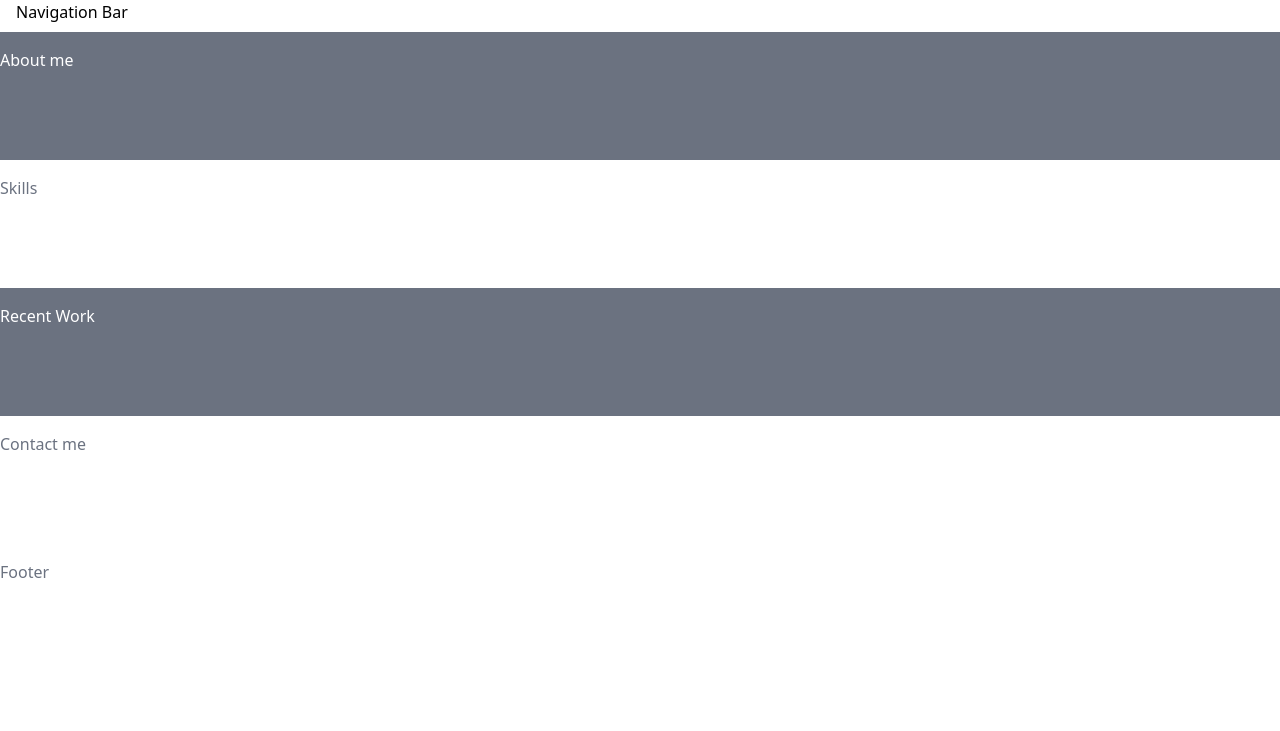
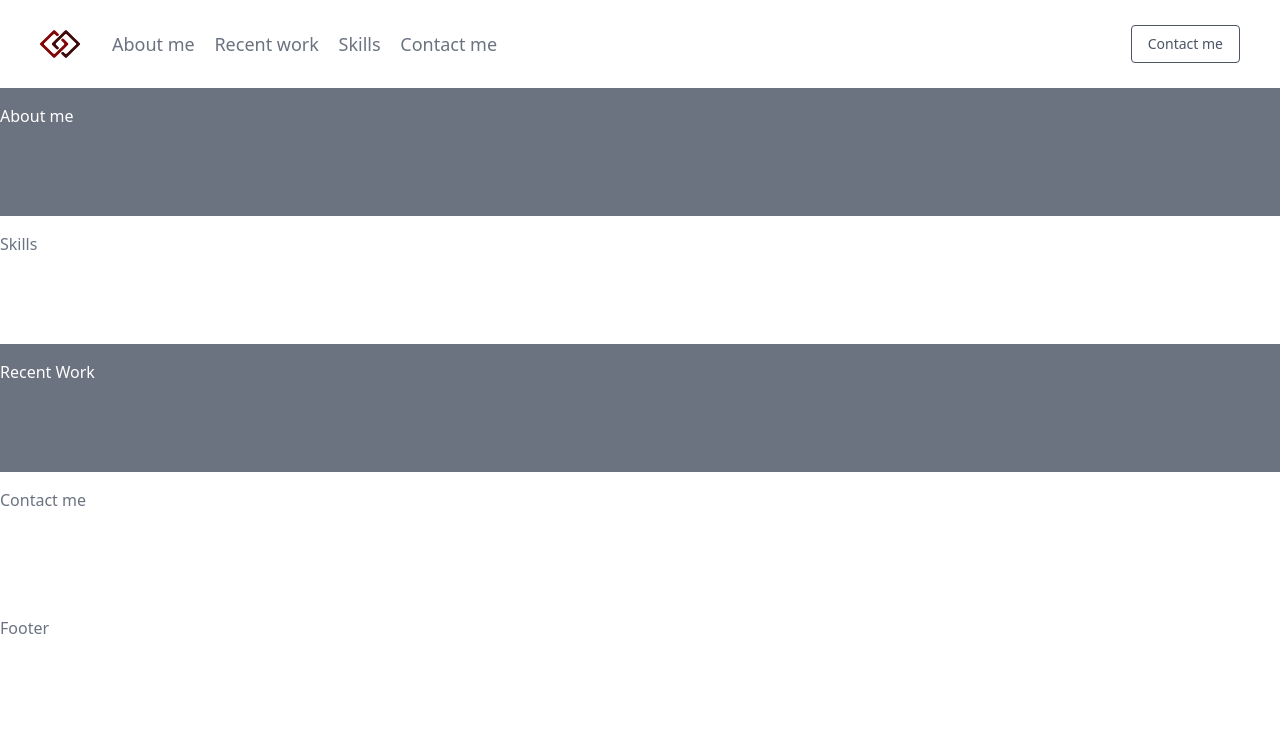
Before and after one commit to ilhamarifinsamsul/portofolio_tailwind, a website: page index.html in a window 1280 px wide. Drawn offline with nearby package versions, Linux system fonts and the light colour scheme.

Commit message:
add folder img and update navigation

```diff
--- a/index.html
+++ b/index.html
@@ -13,7 +13,31 @@
 
 </head>
 <body>
-    <section class="w-screen mx-auto px-4 h-8">Navigation Bar</section>
+    <section class="w-screen mx-auto px-4">
+        <nav class="flex flex-wrap p-6 justify-between">
+            <div class="flex flex-shrink-0 mr-6">
+                <img src="img/logo.png" alt="" class="h-10 w-50 mr-2">
+            </div>
+            <div class="block lg:hidden">
+                <a href="" class="flex items-center px-2 py-2 rounded border border-gray-500 text-gray-500 hover:text-red-800 hover:border-red-800">
+                    <svg class="block h-6 w-6" fill="none" viewBox="0 0 24 24" stroke-width="1.5" stroke="currentColor" aria-hidden="true">
+                        <path stroke-linecap="round" stroke-linejoin="round" d="M3.75 6.75h16.5M3.75 12h16.5m-16.5 5.25h16.5" />
+                    </svg>
+                </a>
+            </div>
+            <div class="w-full block flex-grow lg:flex lg:items-center lg:w-auto">
+                <div class="text-sm lg:flex-grow">
+                    <a href="#about" class="block mt-4 lg:inline-block lg:mt-0 text-gray-500 hover:text-red-800 text-lg mr-4">About me</a>
+                    <a href="#recent" class="block mt-4 lg:inline-block lg:mt-0 text-gray-500 hover:text-red-800 text-lg mr-4">Recent work</a>
+                    <a href="#skill" class="block mt-4 lg:inline-block lg:mt-0 text-gray-500 hover:text-red-800 text-lg mr-4">Skills</a>
+                    <a href="#contact" class="block mt-4 lg:inline-block lg:mt-0 text-gray-500 hover:text-red-800 text-lg mr-4">Contact me</a>
+                </div>
+
+
+                <div class=""><a href="" class="inline-block text-sm px-4 py-2 rounded text-gray-600 border border-gray-600 hover:border-transparant hover:text-white hover:bg-red-800 mt-4 lg:mt-0">Contact me</a></div>
+            </div>
+        </nav>
+    </section>
     <section class="w-screen mx-auto py-4 bg-gray-500 md:bg-gray-500 h-32 text-white">About me</section>
     <section class="w-screen mx-auto py-4 bg-white h-32 text-gray-500">Skills</section>
     <section class="w-screen mx-auto py-4 bg-gray-500 md:bg-gray-500 h-32 text-white">Recent Work</section>
```
Also changed, not shown: img/logo.png (added).
